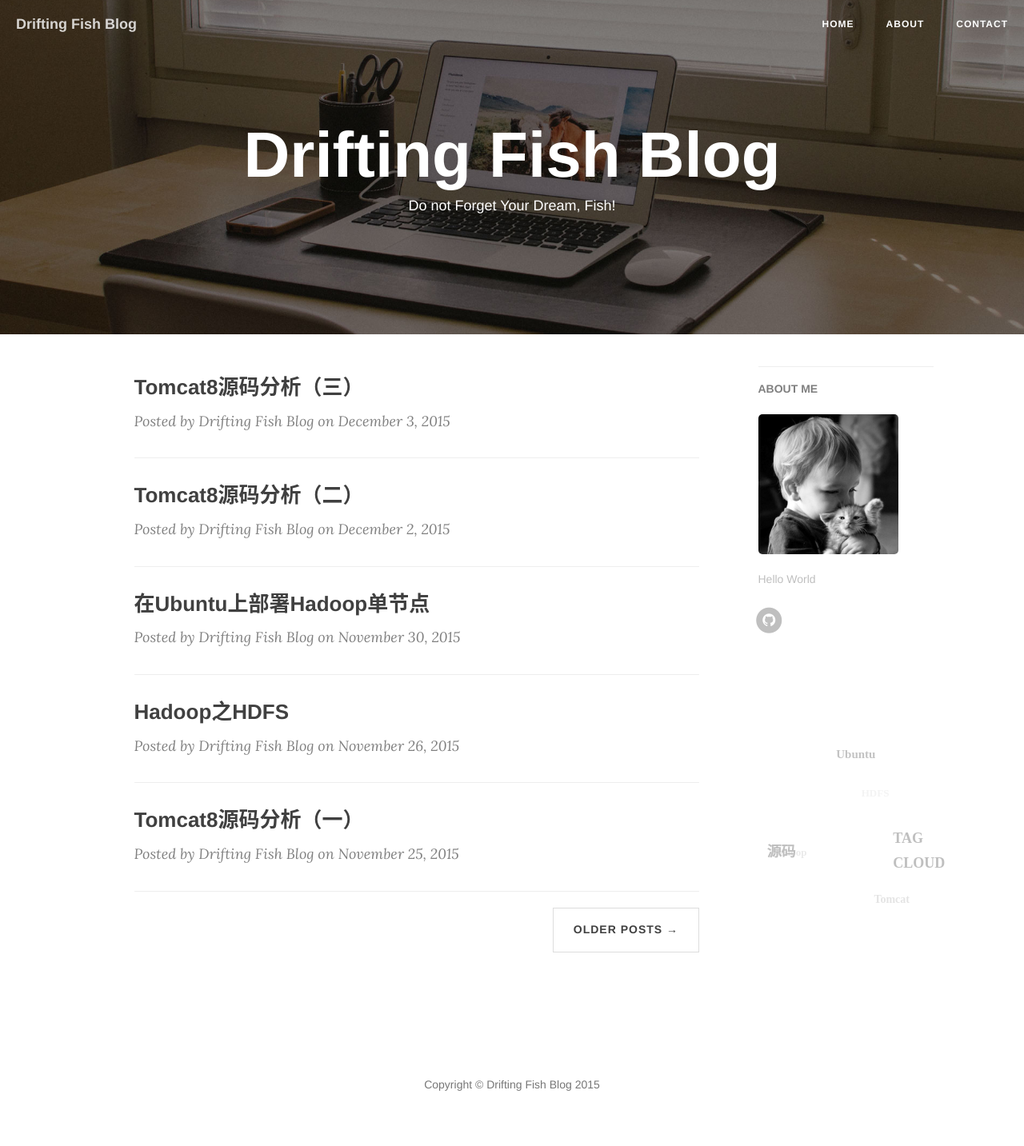
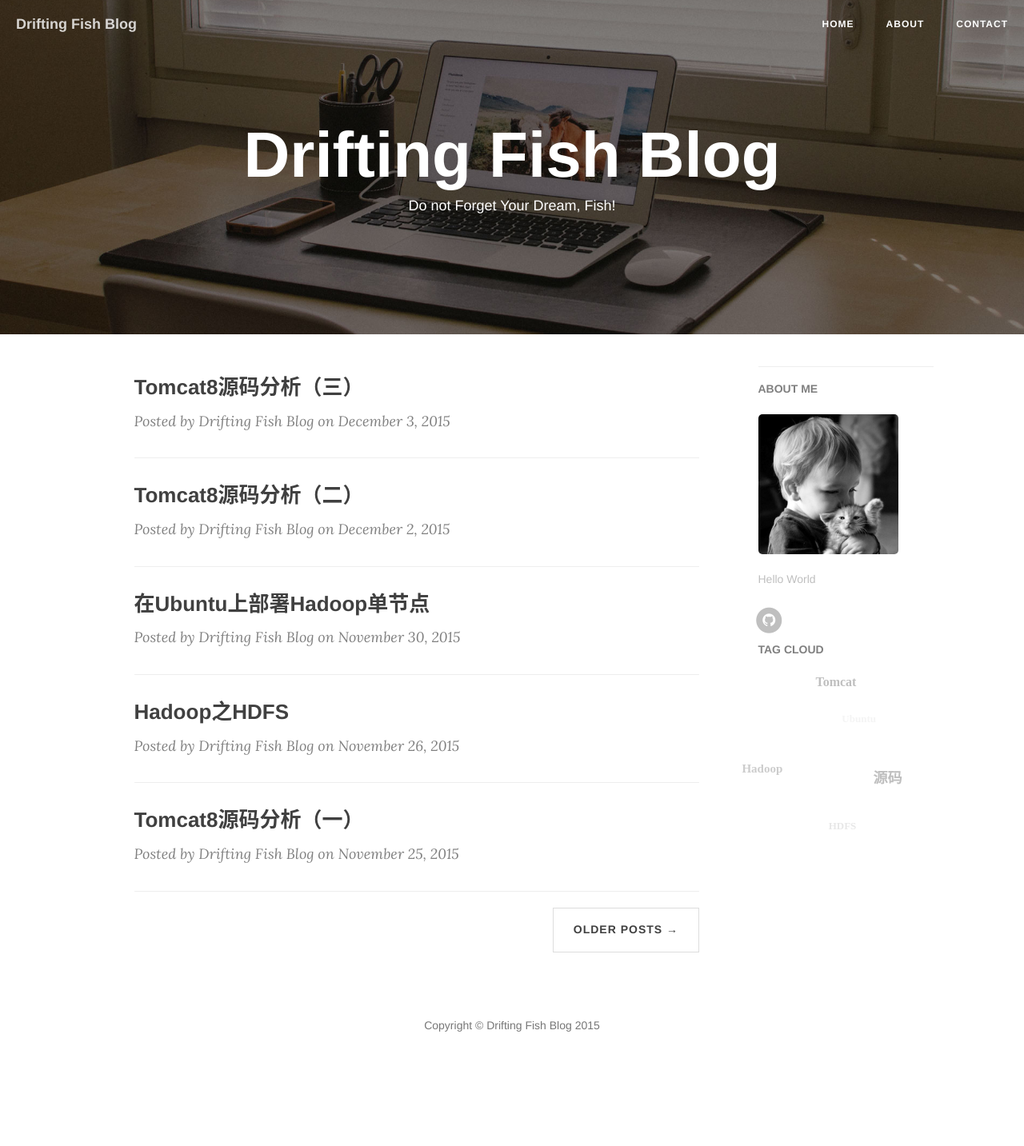
Before and after one commit to gavinfish/gavinfish.github.io, a Jekyll site: the page built from index.html, in a window 1280 px wide. Shown: the whole page at 80% size. Built offline with Jekyll 4.4.1, drawn with Linux system fonts in a browser that asks for light colours; nearby versions of some CDN libraries; the list of posts is cut into pages by our own code; after the commit the page ends 1359 px from its top, so only the background shows below that.

Commit message:
optimize tag clouds

```diff
--- a/_layouts/page.html
+++ b/_layouts/page.html
@@ -101,9 +101,9 @@ layout: default
                     </ul>
                 </div>
             </div>
-            <div id="tag-cloud">
-                <h5><a>TAG CLOUD</a></h5>
-                <div id="screen" class="screen" style="">
+            <div id="tags">
+                <h5><a href="/tags">TAG CLOUD</a></h5>
+                <div id="tag-cloud">
                     {% for tag in site.tags %}
                     <a name="tag" href="/tags/#{{ tag[0] }}">{{ tag[0] }}</a>
                     {% endfor %}
--- a/css/drfish-blog.css
+++ b/css/drfish-blog.css
@@ -1,10 +1,9 @@
 #tag-cloud {
     position: relative;
-    width: 240px;
-    height: 450px;
-    margin: 20px auto 0;
+    width: 200px;
+    height: 200px;
 }
-#tag-cloud a {
+#tag-cloud > a {
     position: absolute;
     top: 0px;
     left: 0px;
@@ -14,7 +13,7 @@
     text-decoration: none;
     padding: 3px 6px;
 }
-#tag-cloud a:hover {
+#tag-cloud > a:hover {
     border: 1px solid #eee;
     background: #000;
 }
--- a/js/tag-cloud.js
+++ b/js/tag-cloud.js
@@ -6,7 +6,7 @@ var active = false;
 var lasta = 1;
 var lastb = 1;
 var distr = true;
-var tspeed = 10;
+var tspeed = 2;
 var size = 200;
 var mouseX = 0;
 var mouseY = 0;
@@ -18,7 +18,7 @@ window.onload = function () {
     var i = 0;
     var oTag = null;
     oDiv = document.getElementById('tag-cloud');
-    aA = oDiv.getElementsByTagName('a');
+    aA = document.getElementsByName('tag');
 
     for (i = 0; i < aA.length; i++) {
         oTag = {};
```
